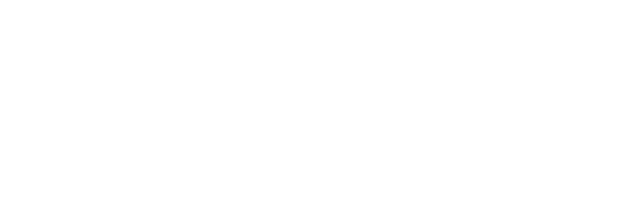
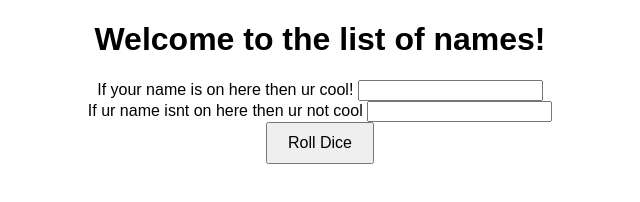
Before and after one commit to lonnikratt1/Names, a plain HTML site: page index.html in a window 1280 px wide. Shown: the whole page, without its empty margins (320-960 px from the left). Drawn offline with Linux system fonts and the light colour scheme.

Commit message:
Update index.html

```diff
--- a/index.html
+++ b/index.html
@@ -1,2 +1,51 @@
-<!doctype/>
-<html>
+<!DOCTYPE html>
+<html lang="en">
+<head>
+  <meta charset="UTF-8">
+  <meta name="viewport" content="width=device-width, initial-scale=1.0">
+  <title>Dice App</title>
+  <style>
+    body {
+      font-family: Arial, sans-serif;
+      text-align: center;
+      margin: 20px;
+    }
+
+    button {
+      padding: 10px 20px;
+      font-size: 16px;
+      cursor: pointer;
+    }
+  </style>
+</head>
+<body>
+  <h1>Welcome to the list of names!</h1>
+
+  <label for="numberofdice">If your name is on here then ur cool! </label>
+  <input type="number" id="numberofdice" min="1" value=""><br>
+
+  <label for="dicesides">If ur name isnt on here then ur not cool </label>
+  <input type="number" id="dicesides" min="1" value=""><br>
+
+  <button onclick="rollDice()">Roll Dice</button>
+
+  <div id="diceResults"></div>
+
+  <script>
+    function rollDice() {
+      var numberofdice = document.getElementById('numberofdice').value;
+      var dicesides = document.getElementById('dicesides').value;
+
+      if (parseInt(dicesides) >= 1) {
+        var results = "";
+        for (var i = 0; i < parseInt(numberofdice); i++) {
+          var diceOutput = Math.floor(Math.random() * parseInt(dicesides)) + 1;
+          results += "You rolled a " + diceOutput + "<br>";
+        }
+
+        document.getElementById('diceResults').innerHTML = results;
+      }
+    }
+  </script>
+</body>
+</html>
```
